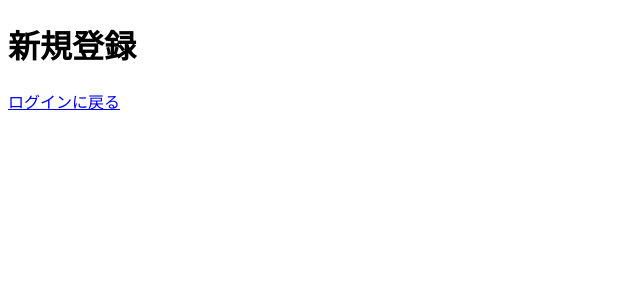
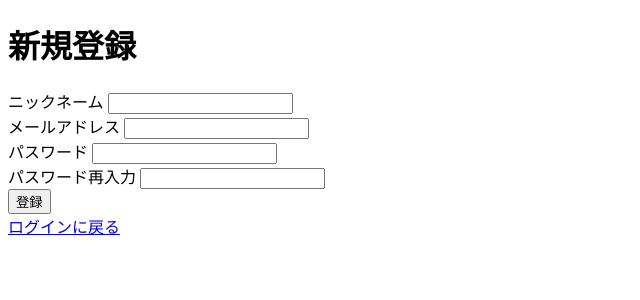
Before and after one commit to MutsukiIshido/DisneyFoodsNavi, a Django app: page /signup/ in a window 1280 px wide. Shown: the top 300 px of the page, without its empty margins (0-640 px from the left). Run offline with Django 5.2, Linux system fonts and the light colour scheme.

Commit message:
新規登録画面の作成

```diff
--- /dev/null
+++ b/DisneyFoodsNavi/app/forms.py
@@ -0,0 +1,17 @@
+from django import forms
+from django.contrib.auth.forms import UserCreationForm
+from app.models import User
+from django.contrib.auth import authenticate
+
+
+class SignupForm(UserCreationForm):
+    class Meta:
+        model = User
+        fields = ["nickname", "email", "password1", "password2"]
+
+
+    def clean_email(self):
+        email = self.cleaned_data.get('email')
+        if User.objects.filter(email=email).exists():
+            raise forms.ValidationError("このメールアドレスはすでに登録されています")
+        return email
--- a/DisneyFoodsNavi/app/templates/signup.html
+++ b/DisneyFoodsNavi/app/templates/signup.html
@@ -7,6 +7,16 @@
 </head>
 <body>
     <h1>新規登録</h1>
+    <form method="post">
+        {% csrf_token %}
+        <div>ニックネーム <input type="text" name="nickname"></div>
+        <div>メールアドレス <input type="email" name="email"></div>
+        <div>パスワード <input type="password" name="password1"></div>
+        <div>パスワード再入力 <input type="password" name="password2"></div>
+        <button type="submit">登録</button>
+
+    </form>
+    {{ form.errors }}
     <a href="{% url 'login' %}">ログインに戻る</a>
 </body>
 </html>
--- a/DisneyFoodsNavi/app/views.py
+++ b/DisneyFoodsNavi/app/views.py
@@ -1,5 +1,7 @@
 from django.shortcuts import render, redirect
 from django.views import View
+from app.forms import SignupForm
+from django.contrib.auth import login
 
 class PortfolioView(View):
     def get(self, request):
@@ -7,7 +9,20 @@ class PortfolioView(View):
 
 class SignupView(View):
     def get(self, request):
-        return render(request, "signup.html")
+        form = SignupForm()
+        return render(request, "signup.html", context={
+            "form":form
+        })
+    def post(self, request):
+        print(request.POST)
+        form = SignupForm(request.POST)
+        if form.is_valid():
+            user = form.save()
+            login(request, user)
+            return redirect("home")
+        return render(request, "signup.html", context={
+            "form":form
+        })
 
 class LoginView(View):
     def get(self, request):
```
